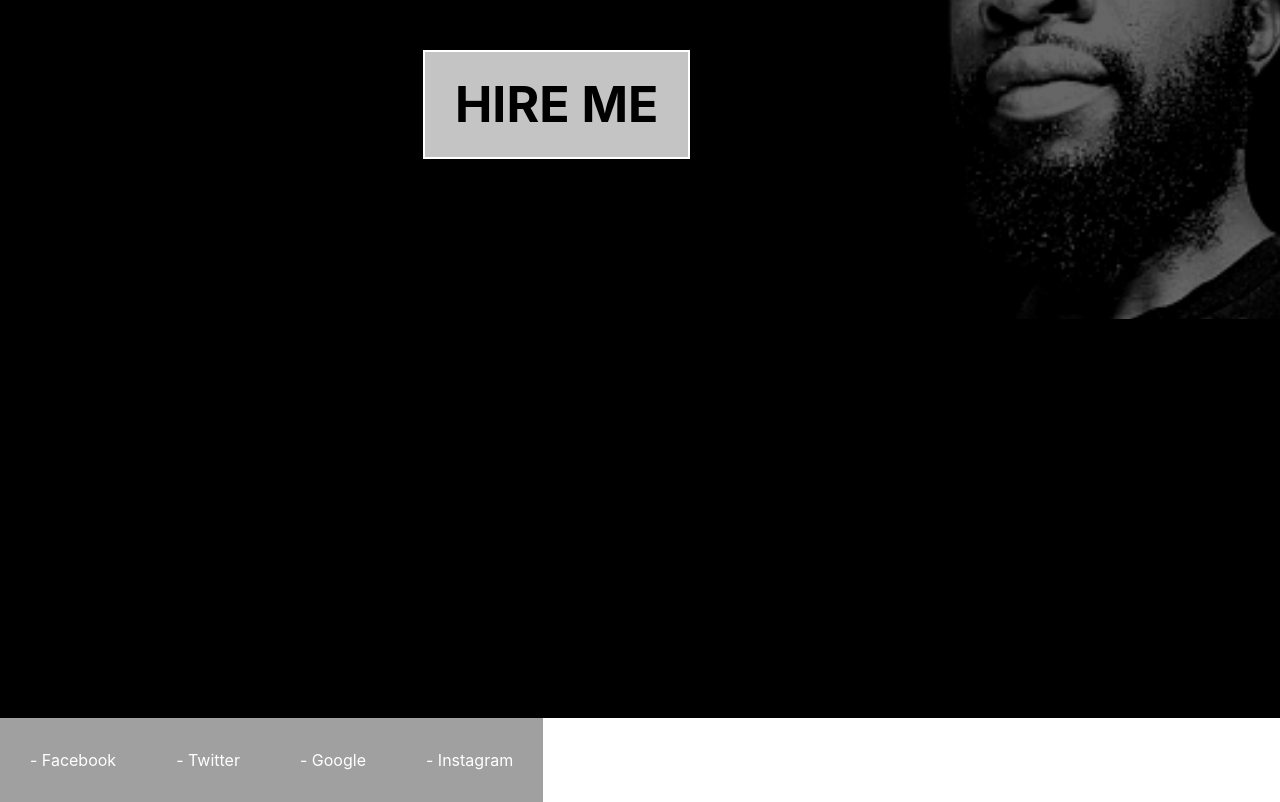
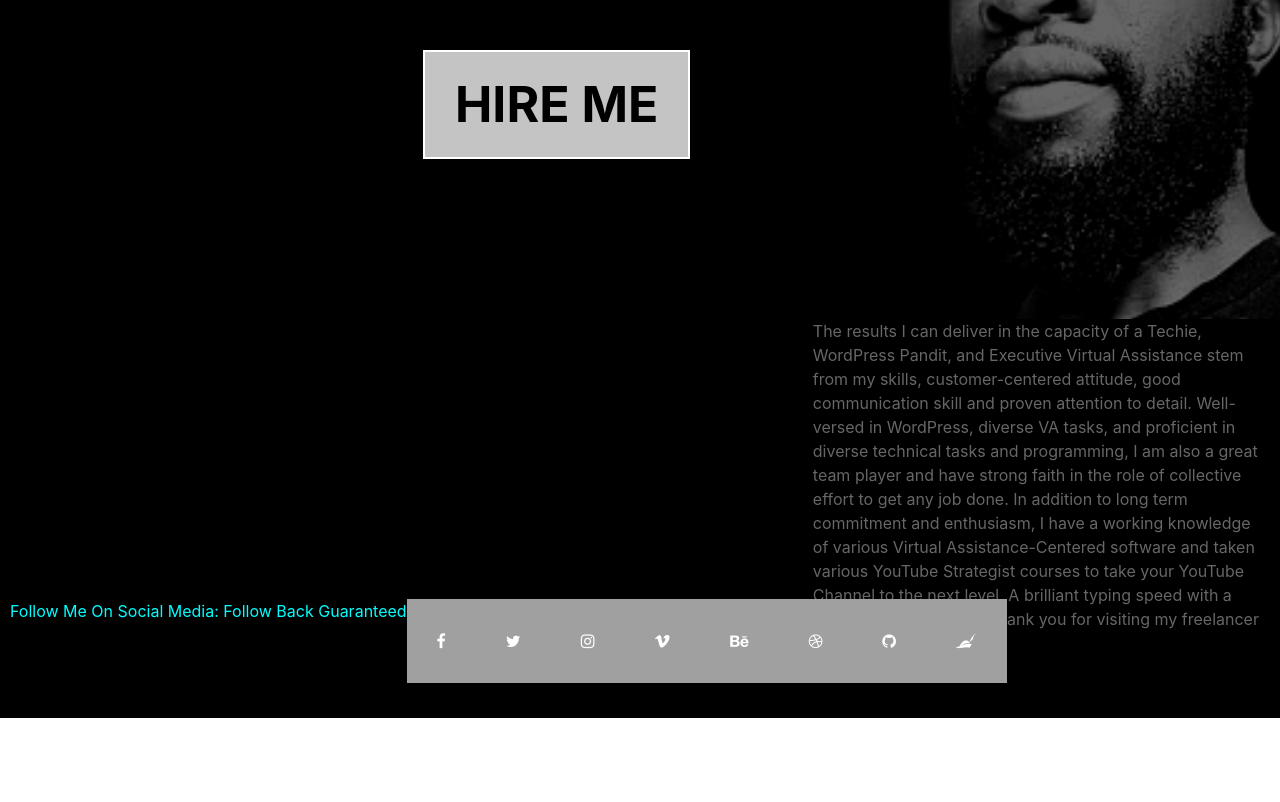
Before and after one commit to ShirQUillE-SandE/shirquille-sande-portfolio, a plain HTML site: page index.html in a window 1280 px wide. Shown: the part 402-1204 px from the top of the page. After the commit the page ends 1120 px from the top, so only its background shows below. Drawn offline with nearby package versions, Linux system fonts and the light colour scheme.

Commit message:
BIo Added

```diff
--- a/index.html
+++ b/index.html
@@ -86,42 +86,43 @@
     <div class="col-md-6 col-image">
           <div class="image">
               <img src="ptfl2.png" alt="javascript logo">
+           <div class="bio"><p> The results I can deliver in the capacity of a Techie, WordPress Pandit, and Executive Virtual Assistance stem from my skills, customer-centered attitude, good communication skill and proven attention to detail. Well-versed in WordPress, diverse VA tasks, and proficient in diverse technical tasks and programming, I am also a great team
+             player and have strong faith in the role of collective effort to get any job done. In addition to long term commitment and enthusiasm, I have a working knowledge of various Virtual Assistance-Centered software and taken various YouTube Strategist courses to take your YouTube Channel to the next level. A brilliant typing speed with a high level of accuracy.
+             Thank you for visiting my freelancer profile.</p></div>
+
           </div>
       </div>
+
   </div>
+
+<link rel="stylesheet" href="https://maxcdn.bootstrapcdn.com/font-awesome/4.7.0/css/font-awesome.min.css">
+<div class="center">
+<div class="socials">
+  <p>Follow Me On Social Media: Follow Back Guaranteed</p>
+<ul class="social">
+  <li><i class="fa fa-facebook" aria-hidden="true"></i></li>
+  <li><i class="fa fa-twitter" aria-hidden="true"></i>
+</li>
+  <li><i class="fa fa-instagram" aria-hidden="true"></i></li>
+  <li><i class="fa fa-vimeo" aria-hidden="true"></i>
+</li>
+  <li><i class="fa fa-behance" aria-hidden="true"></i></li>
+  <li><i class="fa fa-dribbble" aria-hidden="true"></i>
+</li>
+  <li><i class="fa fa-github" aria-hidden="true"></i>
+</li>
+  <li><i class="fa fa-pied-piper" aria-hidden="true"></i>
+</li>
+</ul>
+</div>
+  </div>
+
   </section>
 
-<style>
-@import url('https://fonts.googleapis.com/css?family=Roboto+Condensed:300,400');
-</style>
-<ul>
-  <li>
-    <a href="#">
-      <i class="fa fa-facebook" aria-hidden="true"></i>
-      <span> - Facebook</span>
-    </a>
-  </li>
-  <li>
-    <a href="#">
-      <i class="fa fa-twitter" aria-hidden="true"></i>
-      <span> - Twitter</span>
-    </a>
-  </li>
-  <li>
-    <a href="#">
-      <i class="fa fa-google-plus" aria-hidden="true"></i>
-      <span> - Google</span>
-    </a>
-  </li>
-  <li>
-    <a href="#">
-      <i class="fa fa-instagram" aria-hidden="true"></i>
-      <span> - Instagram</span>
-    </a>
-  </li>
+
+
     <!-- <div class="row">
       <div class="col">
-        1 of 2
       </div>
       <div class="col">
         2 of 2
--- a/style.css
+++ b/style.css
@@ -130,3 +130,15 @@ opacity: 40%;
     height: 100%;
     margin-top: 100px;
 }
+
+.socials{
+  display:flex;
+  margin-top: 180px;
+padding-left: 10px;
+  color: aqua;
+
+}
+
+.bio{
+  color: white;
+}
```
